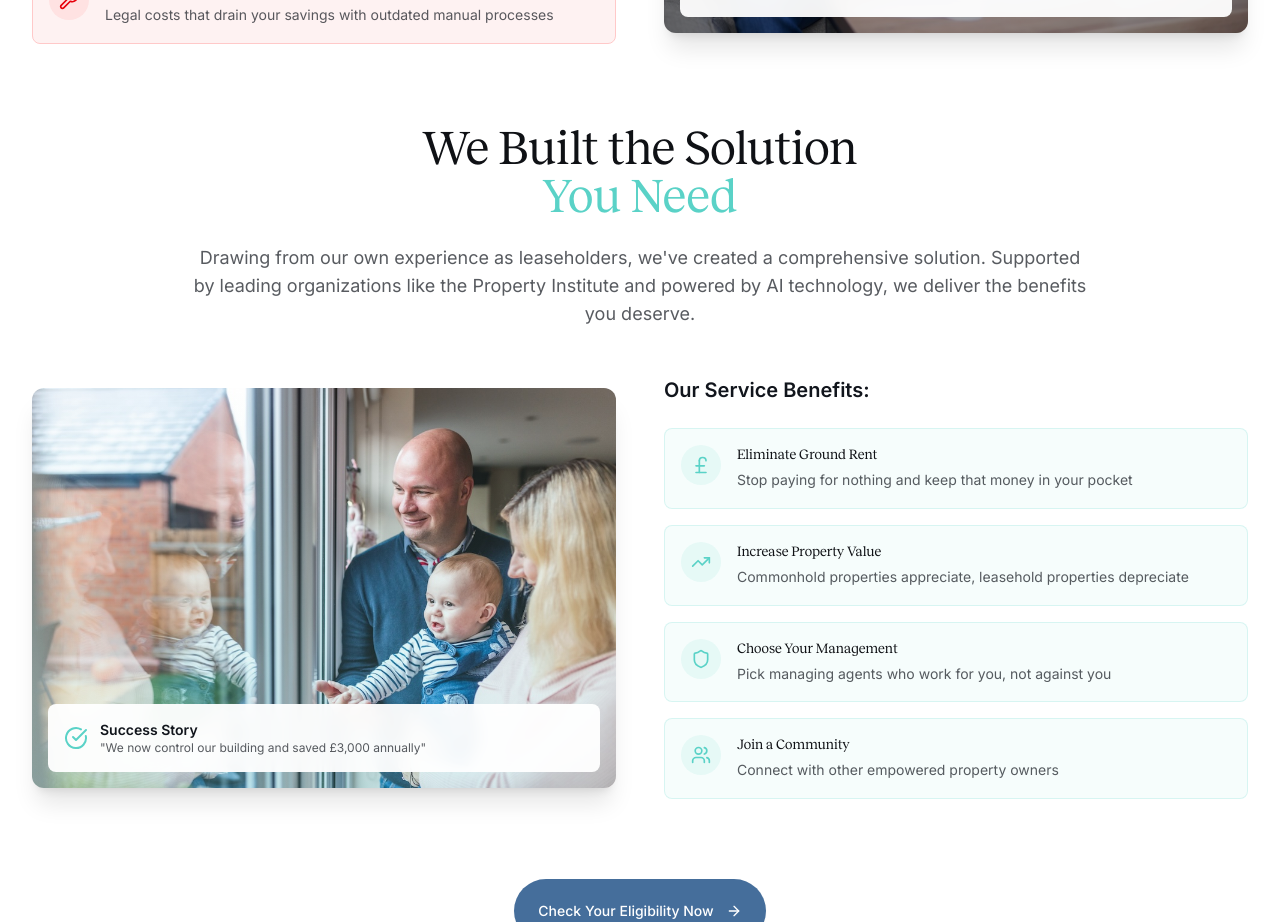
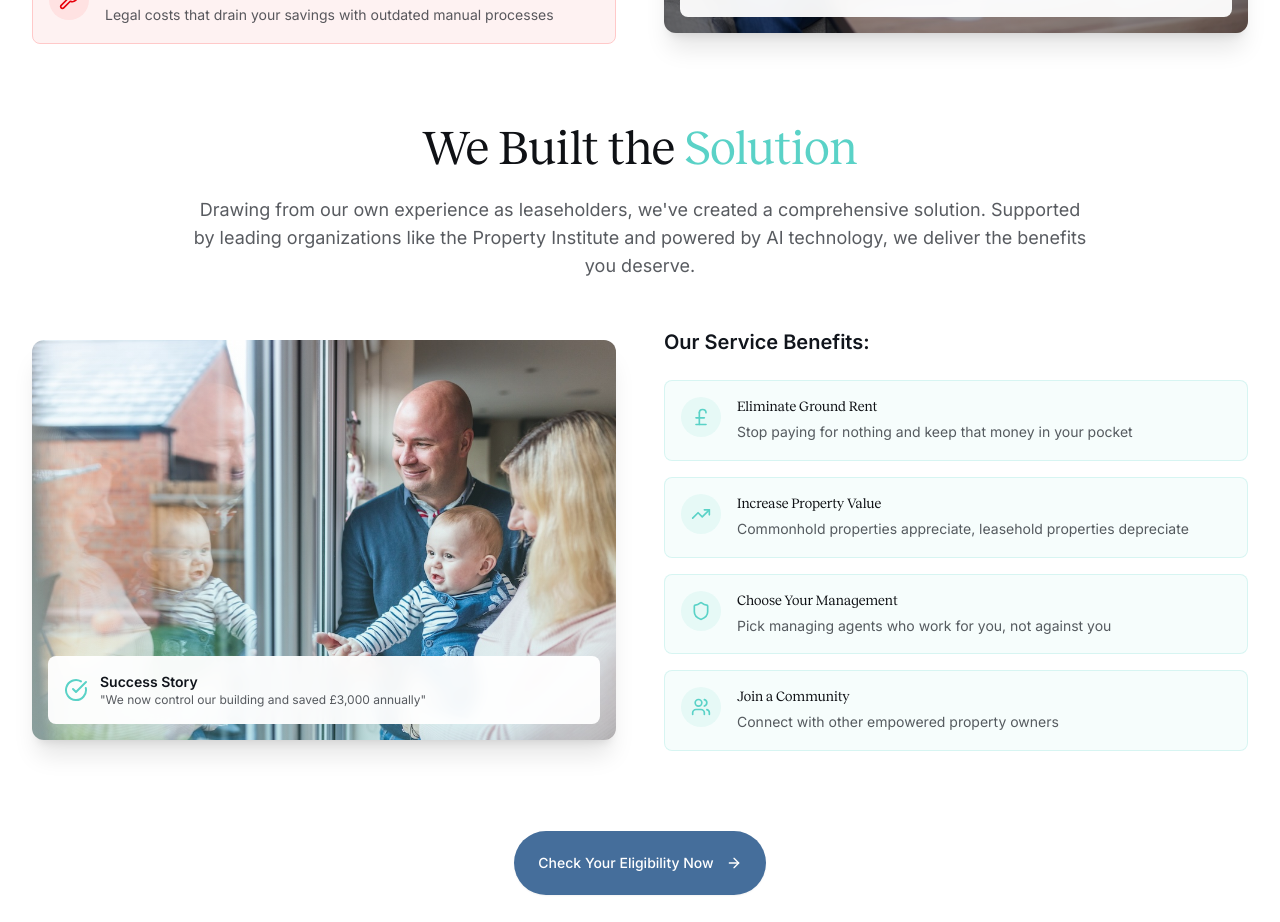
Before and after one commit to jackvdp/liberty-property, a Next.js app: page / in a window 1280 px wide. Shown: the part 1560-2482 px from the top of the page. Built offline with nearby package versions, Linux system fonts and the light colour scheme.

Commit message:
Remove you need from title

```diff
--- a/src/components/problem-solution.tsx
+++ b/src/components/problem-solution.tsx
@@ -172,7 +172,7 @@ export default function ProblemSolution() {
             className="text-center mb-12"
           >
             <h2 className="text-3xl sm:text-4xl lg:text-5xl font-reckless font-bold text-liberty-background mb-6">
-              We Built the Solution<br/> <span className="text-liberty-accent">You Need</span>
+              We Built the <span className="text-liberty-accent">Solution</span>
             </h2>
             <p className="text-lg text-liberty-background/70 max-w-4xl mx-auto">
               Drawing from our own experience as leaseholders, we've created a comprehensive solution. Supported by leading organizations like the Property Institute and powered by AI technology, we deliver the benefits you deserve.
```
